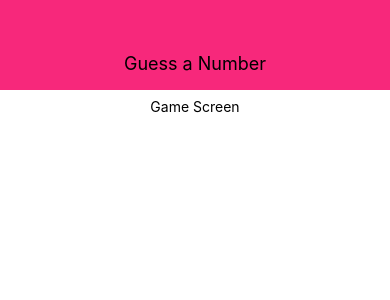
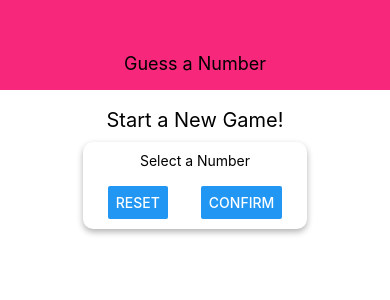
Before and after one commit to kscheltema/react_native_course_game_app, a React Native app: screen / in a window 390 px wide. Shown: the top 300 px of the page. Built offline with nearby package versions, Linux system fonts and the light colour scheme.

Commit message:
Card Component <breakdown from StartScreen>

```diff
--- /dev/null
+++ b/components/Card.js
@@ -0,0 +1,23 @@
+import React from "react";
+import { View, StyleSheet } from "react-native";
+
+const Card = (props) => {
+  return (
+    <View style={{ ...styles.card, ...props.style }}>{props.children}</View>
+  );
+};
+
+const styles = StyleSheet.create({
+  card: {
+    shadowColor: "#000",
+    shadowOffset: { width: 0, height: 3 },
+    shadowRadius: 6,
+    shadowOpacity: 0.3,
+    backgroundColor: "#fff",
+    elevation: 10,
+    padding: 10,
+    borderRadius: 10,
+  },
+});
+
+export default Card;
--- a/screens/StartScreen.js
+++ b/screens/StartScreen.js
@@ -1,10 +1,19 @@
 import React from "react";
-import { View, Text, StyleSheet } from "react-native";
+import { View, Text, StyleSheet, TextInput, Button } from "react-native";
+import Card from "../components/Card";
 
 const StartScreen = (props) => {
   return (
     <View style={styles.screen}>
-      <Text>Game Screen</Text>
+      <Text style={styles.title}>Start a New Game!</Text>
+      <Card style={styles.inputContainer}>
+        <Text>Select a Number</Text>
+        <TextInput />
+        <View style={styles.buttonContainer}>
+          <Button title="Reset" onPress={() => {}} />
+          <Button title="Confirm" onPress={() => {}} />
+        </View>
+      </Card>
     </View>
   );
 };
@@ -15,6 +24,21 @@
     padding: "2%",
     alignItems: "center",
   },
+  title: {
+    fontSize: 20,
+    marginVertical: 10,
+  },
+  inputContainer: {
+    width: 300,
+    maxWidth: "60%",
+    alignItems: "center",
+  },
+  buttonContainer: {
+    flexDirection: "row",
+    width: "100%",
+    justifyContent: "space-between",
+    paddingHorizontal: 15,
+  },
 });
 
 export default StartScreen;
```
